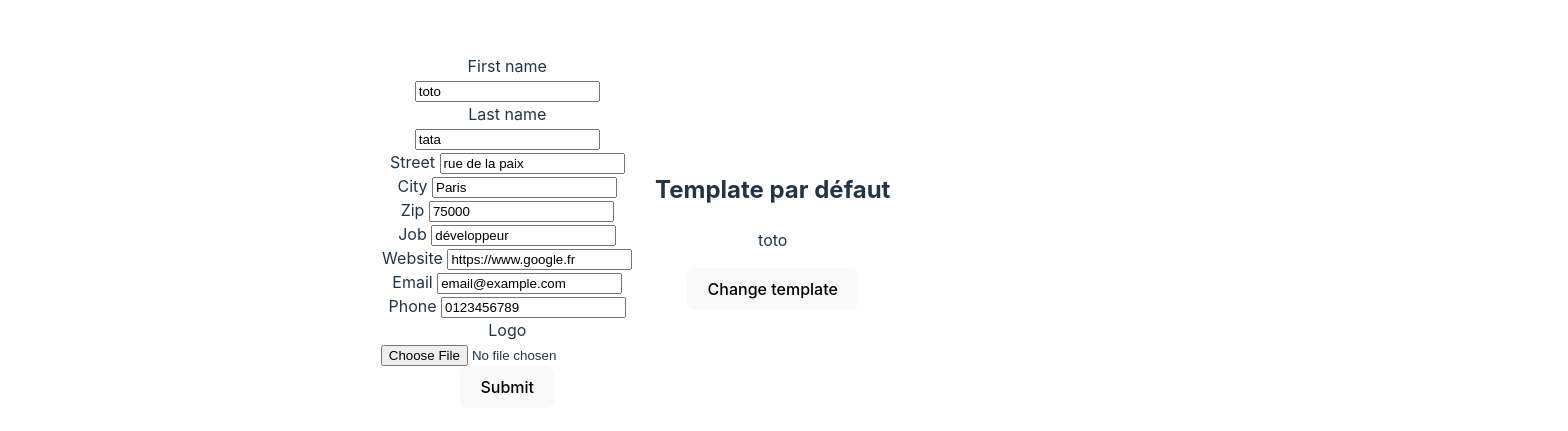
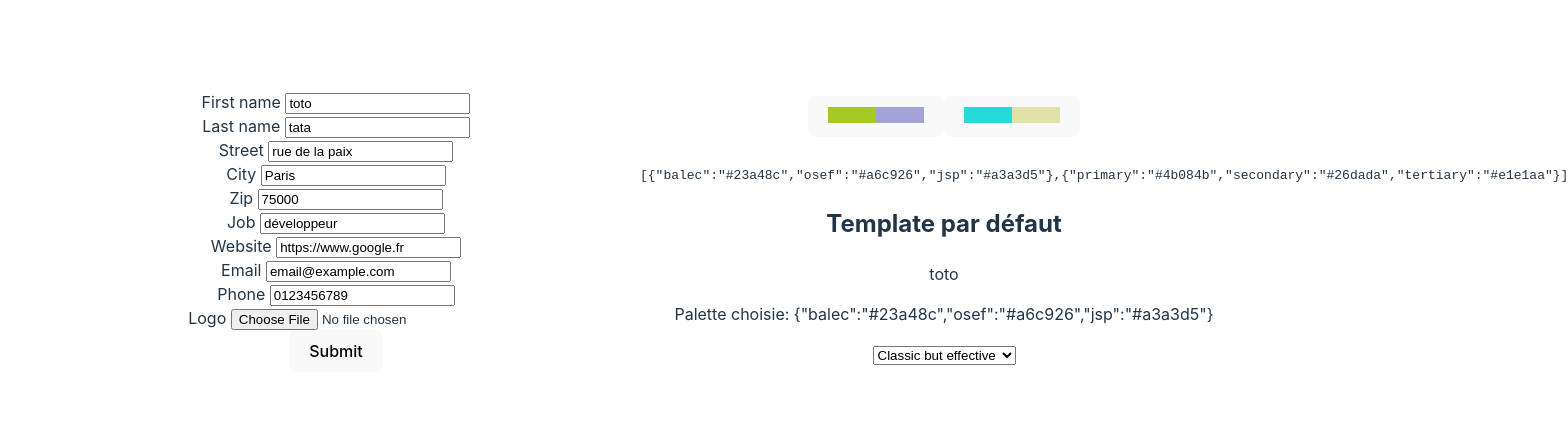
Before and after one commit to yamil-issa/business-card-generator, a Svelte app: page / in a window 1280 px wide. Shown: the part 169-600 px from the top of the page, 1568 px wide, since content can reach past the window. Built offline with nearby package versions, Linux system fonts and the light colour scheme.

Commit message:
Ajout d'un color picker et d'un exemple de template (example.svelte)

```diff
--- a/index.html
+++ b/index.html
@@ -4,7 +4,7 @@
     <meta charset="UTF-8" />
     <link rel="icon" type="image/svg+xml" href="/vite.svg" />
     <meta name="viewport" content="width=device-width, initial-scale=1.0" />
-    <title>Vite + Svelte</title>
+    <title>Business Card Generator</title>
   </head>
   <body>
     <div id="app"></div>
--- a/src/App.svelte
+++ b/src/App.svelte
@@ -5,7 +5,7 @@
     const STORAGE_KEY = "values";
 
     // Get values from localStorage or use default values
-    const defaultValues = localStorage.getItem(STORAGE_KEY) ? JSON.parse(localStorage.getItem(STORAGE_KEY)) : {
+    let values = localStorage.getItem(STORAGE_KEY) ? JSON.parse(localStorage.getItem(STORAGE_KEY)) : {
         firstName: "toto",
         lastName: "tata",
         address: {
@@ -25,17 +25,16 @@
         }
     };
 
-    let values = defaultValues;
-
-    // Save values in localStorage
+    // Save values in localStorage on change
     $: {
         localStorage.setItem(STORAGE_KEY, JSON.stringify(values));
     }
-
 </script>
 
 <main class="mainContainer">
-    <Form defaultValues={defaultValues} on:change={e => values = e.detail}/>
+    <!--  Read and write  -->
+    <Form bind:values/>
+    <!--  Read only  -->
     <Viewer values={values}/>
 </main>
 
--- a/src/components/Form.svelte
+++ b/src/components/Form.svelte
@@ -1,22 +1,11 @@
 <script>
-    import {createEventDispatcher} from "svelte";
-
-    export let defaultValues;
-    let values = defaultValues;
-
-    const dispatch = createEventDispatcher();
-    // On any change in values, emit an event
-    $: {
-        dispatch("change", values);
-    }
+    export let values;
 
     function addFile(event) {
         const file = event.target.files[0];
         if (!file) {
             return;
         }
-
-        console.log(file);
 
         // Max = 2Mb
         const MAX_SIZE = 2097152;
--- /dev/null
+++ b/src/components/TemplateColor.svelte
@@ -0,0 +1,15 @@
+<script>
+    export let templateColors;
+    export let paletteIndex;
+</script>
+
+{#if templateColors}
+    {#each templateColors as colors, i}
+        <button style="margin-bottom: 1rem" on:click={() => paletteIndex = i}>
+            {#each Object.entries(colors).splice(1) as [_, value] }
+                <span style="display: inline-block; width: 3rem; height: 1rem; background-color: {value}"></span>
+            {/each}
+        </button>
+    {/each}
+    <pre>{JSON.stringify(templateColors)}</pre>
+{/if}
--- a/src/components/TemplateManager.svelte
+++ b/src/components/TemplateManager.svelte
@@ -1,26 +1,27 @@
 <script>
-    const DEFAULT_TEMPLATE = 'default';
+    import {createEventDispatcher} from "svelte";
 
     export let values;
-    export let template;
+    export let templateComponent;
+    export let paletteIndex = 0;
 
-    let Comp;
 
+    let component;
+    const dispatch = createEventDispatcher();
     $: {
-        const promise = import(`./templates/${template}.svelte`);
-        promise.then(module => {
-            Comp = module.default;
-        }).catch(() => {
-            const promise2 = import(`./templates/${DEFAULT_TEMPLATE}.svelte`);
-            promise2.then(module => {
-                Comp = module.default;
-            });
-        });
+        if (component) {
+            // Send event loadComponent
+            if (!component.palettes) {
+                alert('No colors found in component');
+            } else {
+                dispatch('loadComponent', component.palettes);
+            }
+        }
     }
 </script>
 
 <div class="templateContainer">
-    <svelte:component this={Comp} values={values}/>
+    <svelte:component bind:this={component} this={templateComponent} paletteIndex={paletteIndex} values={values}/>
 </div>
 
 <style>
--- /dev/null
+++ b/src/components/TemplatePicker.svelte
@@ -0,0 +1,31 @@
+<script>
+    import templates from "../utils/templates.js";
+
+    const STORAGE_KEY = "template";
+
+    // Get the index of the template from local storage, or default to 0
+    let index = Math.max(templates.findIndex(t => t.fileName === localStorage.getItem(STORAGE_KEY)), 0);
+
+    export let templateComponent;
+    $: {
+        const fileName = templates[index].fileName;
+
+        const promise = import(`./templates/${fileName}.svelte`);
+        promise.then(module => {
+            templateComponent = module.default;
+        }).catch(e => {
+            // Shouldn't happen, but just in case
+            console.error("Problème à l'import du template, vérifier que tout est conforme dans templates.js", e);
+        });
+
+        localStorage.setItem(STORAGE_KEY, fileName);
+    }
+</script>
+
+<div>
+    <select bind:value={index}>
+        {#each templates as template, i}
+            <option value={i}>{template.description}</option>
+        {/each}
+    </select>
+</div>
--- a/src/components/Viewer.svelte
+++ b/src/components/Viewer.svelte
@@ -1,22 +1,17 @@
 <script>
     import TemplateManager from "./TemplateManager.svelte";
-    import templates from "../utils/templates.js";
-
-    const STORAGE_KEY = "template";
+    import TemplatePicker from "./TemplatePicker.svelte";
+    import TemplateColor from "./TemplateColor.svelte";
 
     export let values;
 
-    let findIndex = templates.findIndex(t => t.value === localStorage.getItem(STORAGE_KEY));
-    let index = localStorage.getItem(STORAGE_KEY) && findIndex !== -1 ? findIndex : 0;
-
-    let template;
-    $: {
-        template = templates[index].value;
-        localStorage.setItem(STORAGE_KEY, template);
-    }
+    let templateComponent;
+    let templateColors;
+    let paletteIndex;
 </script>
 
 <div>
-    <TemplateManager values={values} template={template}/>
-    <button on:click={() => index = (index + 1) % templates.length}>Change template</button>
+    <TemplateColor templateColors={templateColors} bind:paletteIndex/>
+    <TemplateManager values={values} templateComponent={templateComponent} paletteIndex={paletteIndex} on:loadComponent={e => templateColors = e.detail}/>
+    <TemplatePicker bind:templateComponent={templateComponent}/>
 </div>
--- a/src/components/templates/1.svelte
+++ b/src/components/templates/1.svelte
@@ -1,8 +1,21 @@
 <script>
+    export const palettes = [{
+        primary: '#643131',
+        secondary: '#377237',
+        tertiary: '#9e9ea8'
+    }, {
+        primary: '#7e0d7e',
+        secondary: '#097979',
+        tertiary: '#c2c214'
+    }];
+    export let paletteIndex;
+    $: palette = palettes[paletteIndex];
+
     export let values;
 </script>
 
 <div>
     <h2>Autre template</h2>
-    <p>Les valeurs sont : {JSON.stringify(values)}</p>
+    <p>Adresse: {JSON.stringify(values.address)}</p>
+    <p>Palette choisie: {JSON.stringify(palette)}</p>
 </div>
--- a/src/components/templates/default.svelte
+++ b/src/components/templates/default.svelte
@@ -1,4 +1,16 @@
 <script>
+    export const palettes = [{
+        balec: '#23a48c',
+        osef: '#a6c926',
+        jsp: '#a3a3d5'
+    }, {
+        primary: '#4b084b',
+        secondary: '#26dada',
+        tertiary: '#e1e1aa'
+    }];
+    export let paletteIndex;
+    $: palette = palettes[paletteIndex];
+
     export let values;
 </script>
 
@@ -8,4 +20,5 @@
     {#if values.logo.base64}
         <img src={values.logo.base64} alt="Logo"/>
     {/if}
+    <p>Palette choisie: {JSON.stringify(palette)}</p>
 </div>
--- /dev/null
+++ b/src/components/templates/example.svelte
@@ -0,0 +1,38 @@
+
+<!-- THIS FILE IS AN EXAMPLE -->
+<!-- IT IS NOT IN templates.js SO IT CAN'T BE SEEN NOR USED -->
+<!-- IT IS ONLY HERE TO SHOW YOU HOW TO WRITE A TEMPLATE -->
+
+<script>
+    // ALL THE VARIABLES HERE ARE NEEDED BY THE TEMPLATE AND CAN'T BE OMITTED
+
+    // palettes is an array of object. Each object is a palette.
+    // You can add as many palettes as you want and name the colors as you like.
+    // The colors are in hexadecimal format.
+    // Only the first two colors of each palette will be shown in the palette picker.
+    export const palettes = [{
+        foo: '#23a48c',
+        bar: '#a6c926',
+        any: '#a3a3d5'
+    }, {
+        primary: '#4b084b',
+        secondary: '#26dada',
+        tertiary: '#e1e1aa'
+    }];
+    // paletteIndex is the index of the palette to use given by the palette picker.
+    export let paletteIndex = 0;
+    // palette is the selected palette. It is automatically updated when paletteIndex changes.
+    $: palette = palettes[paletteIndex];
+
+    // values is an object containing the values of the form.
+    export let values;
+</script>
+
+<div>
+    <h2>Template d'exemple</h2>
+    <p>{values.firstName} {values.lastName}</p>
+    {#if values.logo.base64}
+        <img src={values.logo.base64} alt="Logo"/>
+    {/if}
+    <p>Palette choisie: {JSON.stringify(palette)}</p>
+</div>
--- a/src/utils/templates.js
+++ b/src/utils/templates.js
@@ -1,7 +1,11 @@
-// TODO Add more templates in components\templates and here
+/**
+ * TODO Add more templates in components\templates and here
+ * First one will be the default one
+ * @type { {fileName: string, description: string}[] }
+ */
 const templates = [
-    {name: "Classic but effective", value: "default"},
-    {name: "Energetic yet subtile", value: "1"}
+    {fileName: "default", description: "Classic but effective"},
+    {fileName: "1", description: "Energetic yet subtile"}
 ];
 
 export default templates;
```
